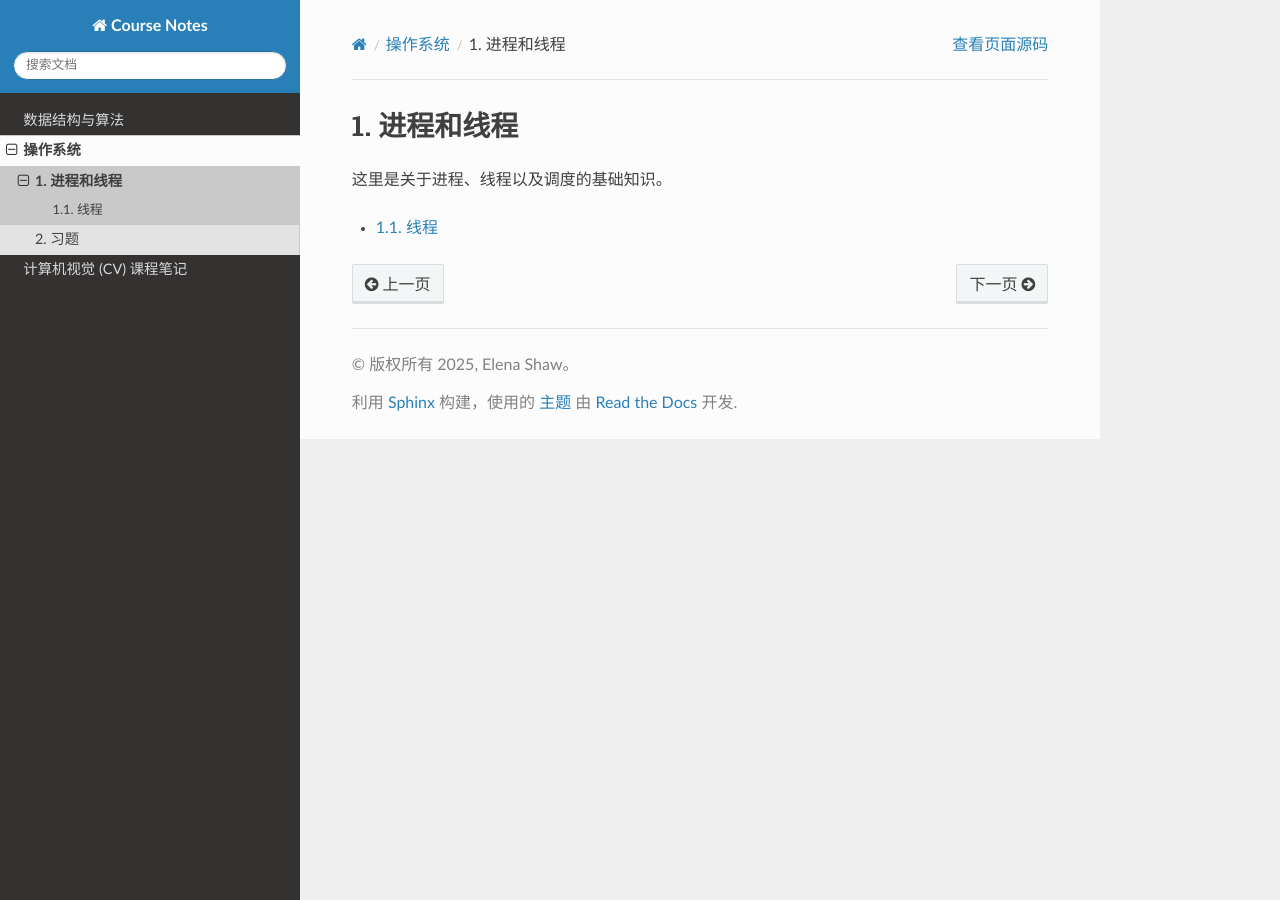
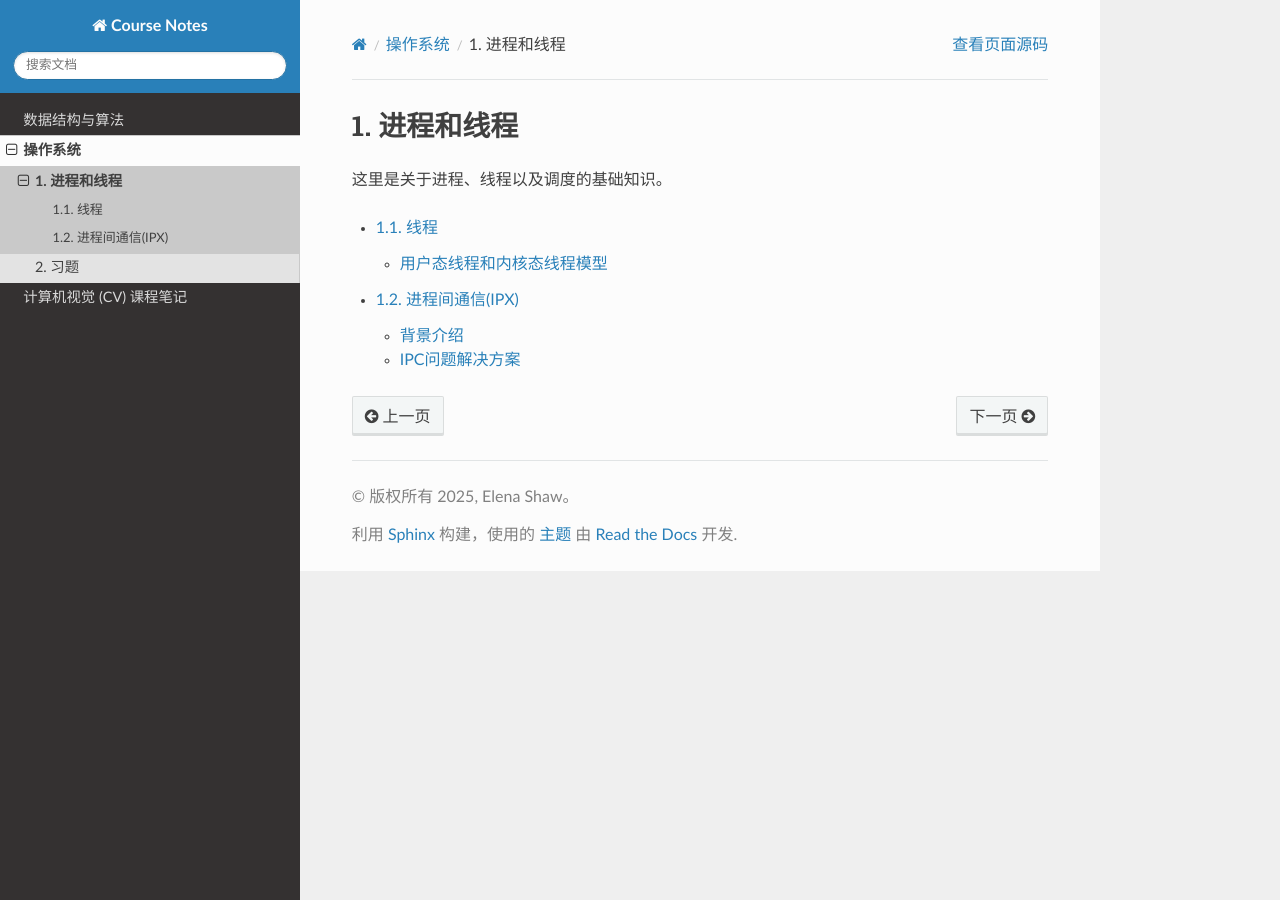
Before and after one commit to elenashaw/course, a Sphinx documentation site: the page built from source/CS/OS/process_thread/index.md, in a window 1280 px wide. Built offline with Sphinx 7.4.7 and the Read the Docs theme 3.1.0, drawn with Linux system fonts in a browser that asks for light colours; pages that are not in the unit, such as notebooks, are missing from menus.

Commit message:
增加了OS的进程线程内容，DL内容

````diff
--- a/source/CS/OS/process_thread/index.md
+++ b/source/CS/OS/process_thread/index.md
@@ -3,8 +3,9 @@
 这里是关于进程、线程以及调度的基础知识。
 
 ```{toctree}
-:maxdepth: 1
+:maxdepth: 2
 
-线程 <线程>
+线程 <线程.md>
+进程间通信(IPX) <communication.md>
 
 ```
--- a/source/index.rst
+++ b/source/index.rst
@@ -8,5 +8,6 @@ Elena's Space
    CS/Algos/index
    CS/OS/index
    CS/CV/index
+   CS/DL/index
    CS/Mainfold/index
    MATH/calculus
````
Also changed, not shown: source/CS/Algos/basic_theories/index.md (+2 -2 lines).
